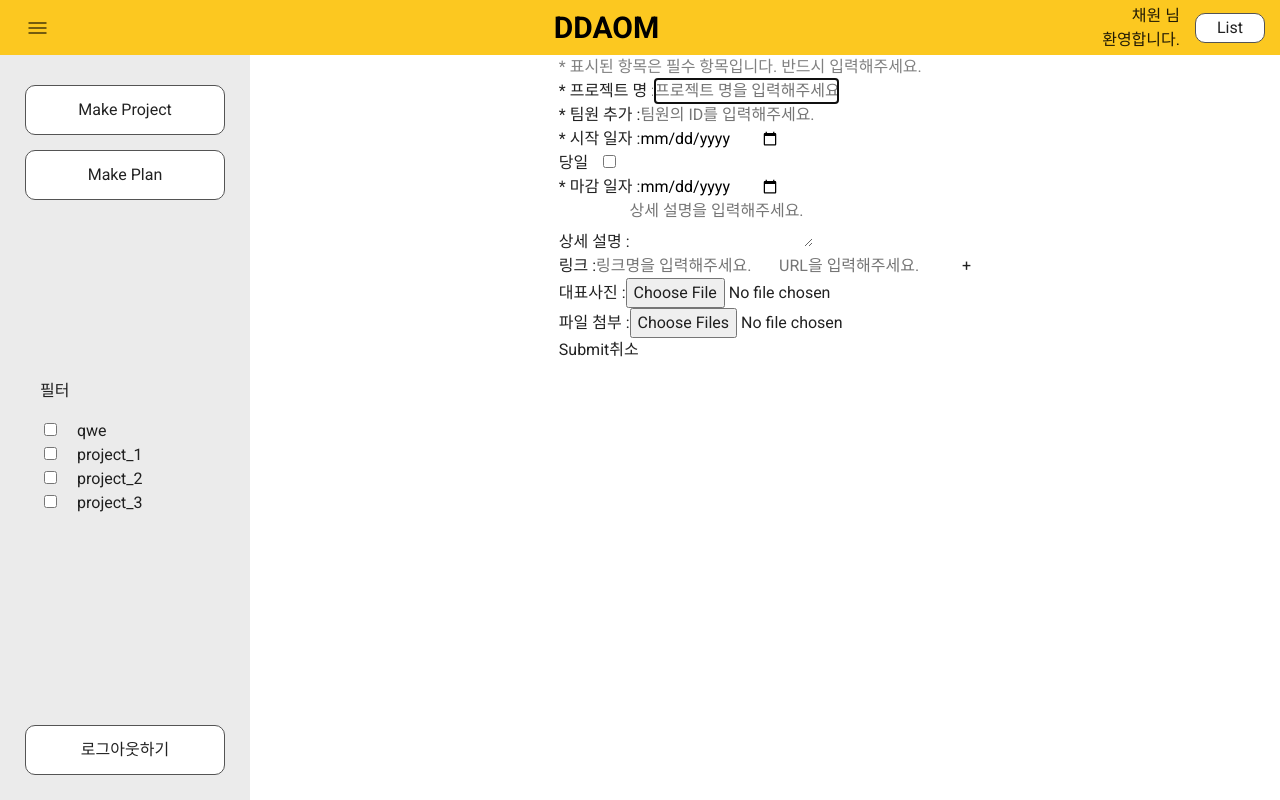
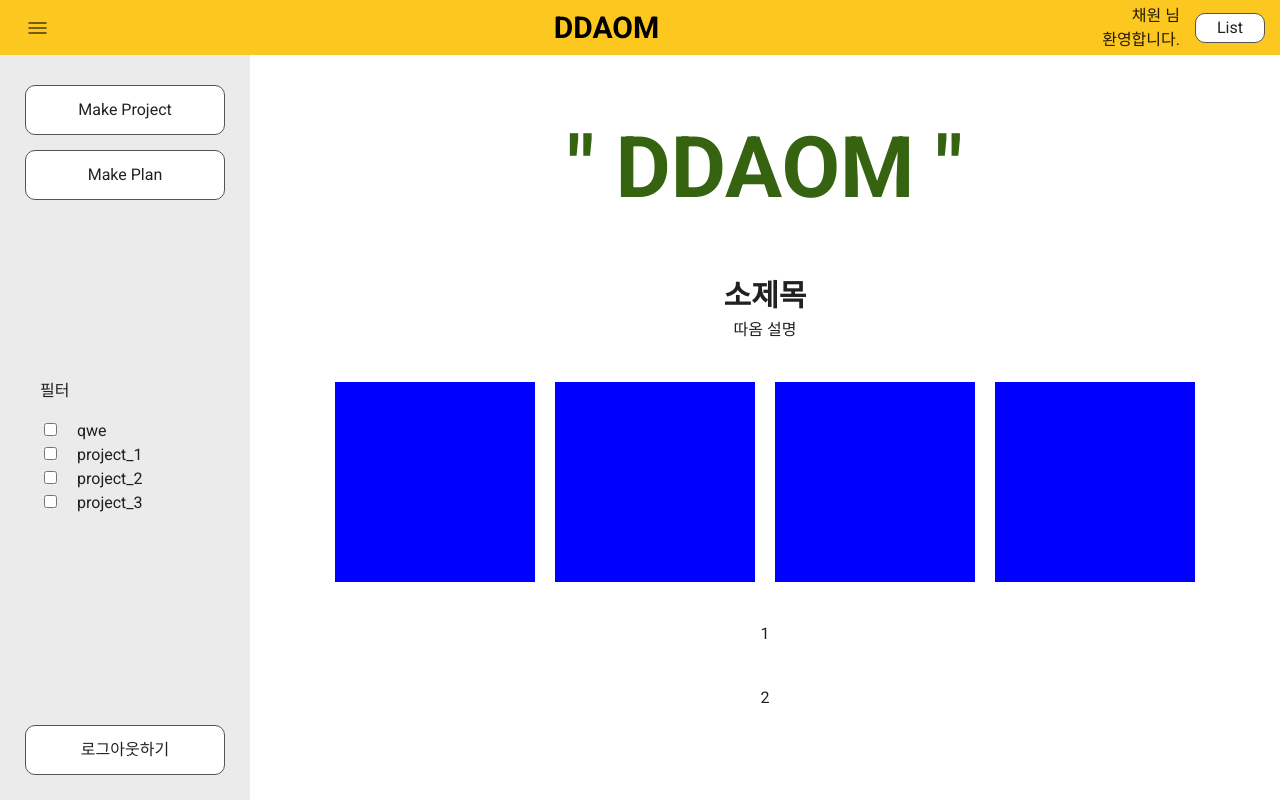
Before and after one commit to wjdgPfl/Project_DDAOM, a Vue app in the folder ddaom_3/: page /manual in a window 1280 px wide. Built offline with nearby package versions, Linux system fonts and the light colour scheme.

Commit message:
feat: assign div

```diff
--- a/ddaom_3/src/views/manualView.vue
+++ b/ddaom_3/src/views/manualView.vue
@@ -3,94 +3,19 @@
     <Frame />
     <section>
       <div id="sectionBox">
-        <div class="sectionDiv" style="color:grey">
-          * 표시된 항목은 필수 항목입니다. 반드시 입력해주세요.
+        <div class="sectionDiv" id="logoDiv">" DDAOM "</div>
+        <div class="sectionDiv" id="informationDiv">
+          <div id="subtitle">소제목</div>
+          <div id="information">따옴 설명</div>
         </div>
-        <div class="sectionDiv" id="getProjectNameDiv">
-          <span class="sectionText">* 프로젝트 명 :</span>
-          <input
-            type="text"
-            id="getProjectName"
-            class="inputBoxes"
-            placeholder="프로젝트 명을 입력해주세요."
-            autofocus
-          />
+        <div class="sectionDiv">
+          <div class="listDiv"></div>
+          <div class="listDiv"></div>
+          <div class="listDiv"></div>
+          <div class="listDiv"></div>
         </div>
-        <div class="sectionDiv" id="addMembersDiv">
-          <span class="sectionText">* 팀원 추가 :</span>
-          <input
-            type="text"
-            id="addMembers"
-            class="inputBoxes"
-            placeholder="팀원의 ID를 입력해주세요."
-          />
-        </div>
-        <div class="sectionDiv" id="startDateDiv">
-          <span class="sectionText">* 시작 일자 :</span>
-          <input
-            type="date"
-            id="startDate"
-            class="inputBoxes"
-            style="margin-right: 15px"
-            @change="sameDatePlan()"
-          />
-          <div id="TodayDiv">
-            <span style="margin-right: 15px">당일</span>
-            <input type="checkbox" id="todayCheckBox" @change="todayPlan()" />
-          </div>
-        </div>
-        <div class="sectionDiv" id="deadlineDateDiv">
-          <span class="sectionText">* 마감 일자 :</span>
-          <input
-            type="date"
-            id="deadlineDate"
-            class="inputBoxes"
-            @change="sameDatePlan()"
-          />
-        </div>
-        <div class="sectionDiv" id="projectDetailDiv">
-          <span class="sectionText">상세 설명 :</span>
-          <textarea
-            id="projectDetail"
-            class="inputBoxes"
-            placeholder="상세 설명을 입력해주세요."
-          ></textarea>
-        </div>
-        <div id="linkDiv">
-          <div class="sectionDiv" id="addLinkDiv">
-            <span class="sectionText" id="linkText">링크 :</span>
-            <input
-              type="text"
-              id="addLinkName"
-              class="inputBoxes"
-              placeholder="링크명을 입력해주세요."
-            />
-            <input
-              type="url"
-              id="addLinkURL"
-              class="inputBoxes"
-              placeholder="URL을 입력해주세요."
-            />
-            <button class="addNewLinkButton" v-on:click="createNewLinkDiv()">
-              +
-            </button>
-          </div>
-        </div>
-        <div class="sectionDiv" id="addReoresehtativePictureDiv">
-          <span class="sectionText">대표사진 :</span>
-          <input type="file" id="addReoresehtativePicture" />
-        </div>
-        <div class="sectionDiv" id="addFileDiv">
-          <span class="sectionText">파일 첨부 :</span>
-          <input
-            type="file"
-            multiple="multiple"
-            id="addFile" />
-        </div>
-        <div class="sectionDiv" id="saveOrCancleDiv">
-          <input type="submit" class="bottomButton" id="save" v-on:click="saveCheck()">
-          <button class="bottomButton" id="cancle" v-on:click="cancleCheck()">취소</button>
-        </div>
+        <div class="sectionDiv">1</div>
+        <div class="sectionDiv">2</div>
       </div>
     </section>
   </div>
@@ -106,85 +31,6 @@ export default {
     Frame
   },
   methods: {
-    createNewLinkDiv() {
-      const addNewLinkDiv = document.createElement('div')
-      addNewLinkDiv.className = 'linkSectionDiv'
-      addNewLinkDiv.setAttribute('id', 'addNewLinkDiv')
-
-      const addLinkName = document.createElement('input')
-      addLinkName.type = 'text'
-      addLinkName.className = 'inputBoxes'
-      addLinkName.setAttribute('id', 'addLinkName')
-      addLinkName.setAttribute('placeholder', '링크명을 입력해주세요.')
-
-      const addLinkURL = document.createElement('input')
-      addLinkURL.type = 'text'
-      addLinkURL.className = 'inputBoxes'
-      addLinkURL.setAttribute('id', 'addLinkURL')
-      addLinkURL.setAttribute('placeholder', 'URL을 입력해주세요.')
-
-      const removeLinkButton = document.createElement('button')
-      removeLinkButton.className = 'addNewLinkButton'
-      removeLinkButton.innerText = 'x'
-      removeLinkButton.addEventListener('click', function () {
-        const parentlink = this.parentElement
-        parentlink.remove()
-      })
-
-      const linkDiv = document.getElementById('linkDiv')
-      linkDiv.appendChild(addNewLinkDiv)
-      addNewLinkDiv.appendChild(addLinkName)
-      addNewLinkDiv.appendChild(addLinkURL)
-      addNewLinkDiv.appendChild(removeLinkButton)
-    },
-    sameDatePlan() {
-      const startDate = document.getElementById('startDate').value
-      const deadlineDate = document.getElementById('deadlineDate').value
-      const todayCheckBox = document.getElementById('todayCheckBox')
-
-      if (deadlineDate === startDate) {
-        if (startDate === '') {
-          todayCheckBox.checked = false
-        } else { todayCheckBox.checked = true }
-      } else {
-        todayCheckBox.checked = false
-      }
-    },
-    todayPlan() {
-      const todayCheckBox = document.getElementById('todayCheckBox')
-
-      if (todayCheckBox.checked) {
-        document.getElementById('deadlineDate').value =
-          document.getElementById('startDate').value
-      }
-    },
-    saveCheck() {
-      const projectName = document.getElementById('getProjectName').value
-      const addMembers = document.getElementById('addMembers').value
-      const start = document.getElementById('startDate').value
-      const deadline = document.getElementById('deadlineDate').value
-
-      if (projectName === '' & addMembers === '' & (start === '' || deadline === '')) {
-        alert('필수 항목이 입력되지 않았습니다. 다시 입력해 주세요.')
-      } else if (projectName === '') {
-        alert('프로젝트 제목을 입력해주세요.')
-      } else if (addMembers === '') {
-        alert('팀원을 추가해주세요.')
-      } else if (start === '' || deadline === '') {
-        alert('기간을 입력해주세요.')
-      } else if (start > deadline) {
-        alert('잘못된 기간입니다. 다시 입력해주세요.')
-      } else {
-        if (confirm('제출하시겠습니까?')) {
-          this.$router.push('/project')
-        }
-      }
-    },
-    cancleCheck() {
-      if (confirm('취소하시겠습니까?')) {
-        this.$router.push('/project')
-      }
-    }
   }
 }
 </script>
@@ -219,4 +65,35 @@ section {
   display: flex;
   flex-direction: column;
 }
+
+.sectionDiv {
+  margin-top: 40px;
+  display: flex;
+  justify-content: center;
+}
+
+.listDiv {
+  width: 200px;
+  height: 200px;
+  margin: 0 10px 0 10px;
+  background-color: blue;
+}
+
+#logoDiv {
+  margin-top: 50px;
+  font-size: 85px;
+  font-weight: bold;
+  color: rgb(53, 99, 16);
+}
+
+#informationDiv {
+  display: flex;
+  flex-direction: column;
+  align-items: center;
+}
+
+#subtitle {
+  font-size: 30px;
+  font-weight: bold;
+}
 </style>
```
